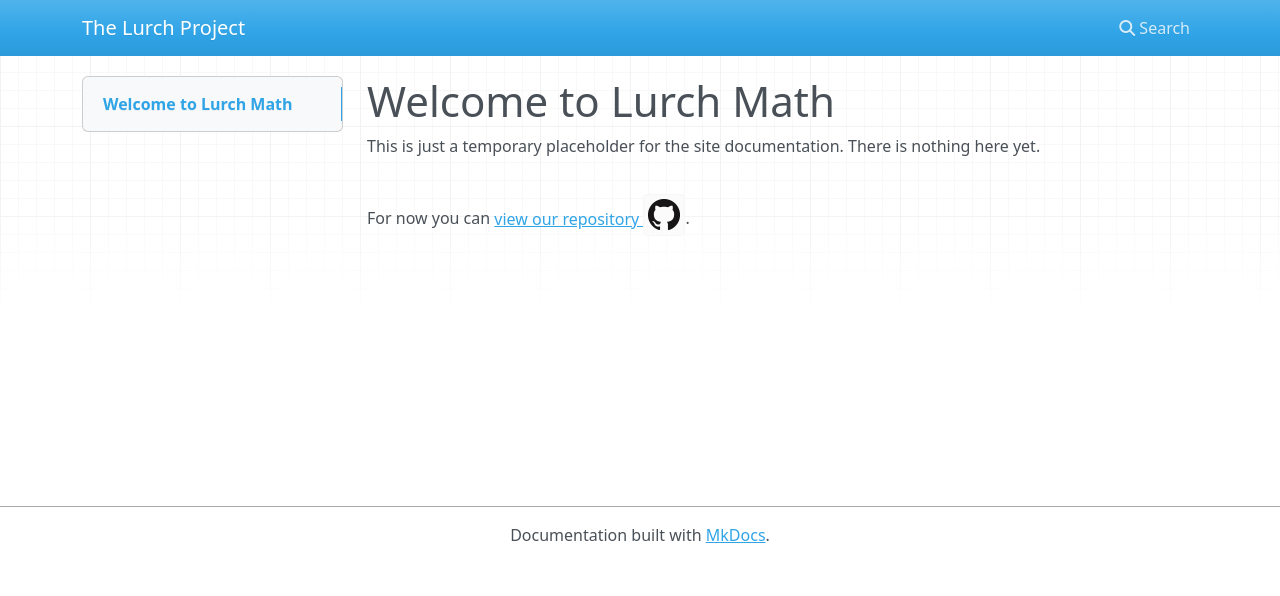
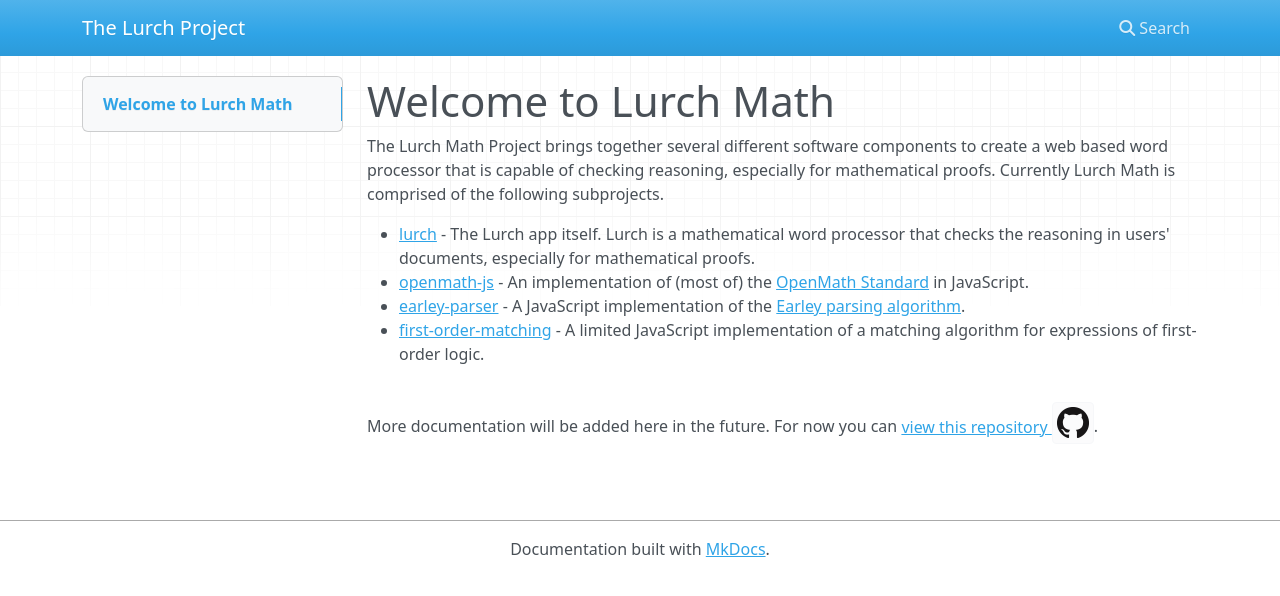
Before and after one commit to lurchmath/lurchmath.github.io, an MkDocs documentation site: the page built from docs/index.md, in a window 1280 px wide. Shown: the top 596 px of the page. Built offline with MkDocs 1.6.1, drawn with Linux system fonts in a browser that asks for light colours; nearby versions of some CDN libraries.

Commit message:
Fleshing out the site map.

```diff
--- a/docs/index.md
+++ b/docs/index.md
@@ -1,5 +1,10 @@
 # Welcome to Lurch Math
 
-This is just a temporary placeholder for the site documentation.  There is nothing here yet.
+The Lurch Math Project brings together several different software components to create a web based word processor that is capable of checking reasoning, especially for mathematical proofs.  Currently Lurch Math is comprised of the following subprojects.
 
-For now you can [view our repository ![github](img/GitHub-Mark-32px.png)](https://github.com/lurchmath/lurchmath.github.io).
+* [lurch](http://lurchmath.github.io/lurch) - The Lurch app itself. Lurch is a mathematical word processor that checks the reasoning in users' documents, especially for mathematical proofs.
+* [openmath-js](http://lurchmath.github.io/openmath-js) - An implementation of (most of) the [OpenMath Standard](http://www.openmath.org/standard/) in JavaScript.
+* [earley-parser](http://lurchmath.github.io/earley-parser) - A JavaScript implementation of the [Earley parsing algorithm](https://en.wikipedia.org/wiki/Earley_parser).
+* [first-order-matching](http://lurchmath.github.io/first-order-matching) - A limited JavaScript implementation of a matching algorithm for expressions of first-order logic.
+
+More documentation will be added here in the future. For now you can [view this repository ![github](img/GitHub-Mark-32px.png)](https://github.com/lurchmath/lurchmath.github.io).
```
Also changed, not shown: site/index.html, site/mkdocs/search_index.json.
